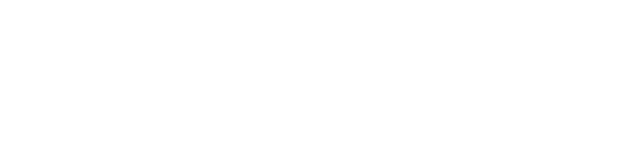
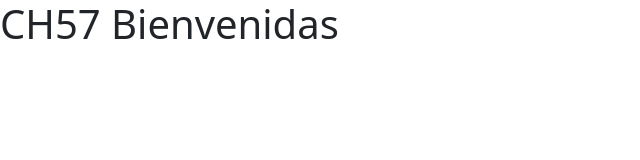
Before and after one commit to jcgeneration/ProyectoCH57, a plain HTML site: page index.html in a window 1280 px wide. Shown: the whole page, without its empty margins (0-640 px from the left). Drawn offline with nearby package versions, Linux system fonts and the light colour scheme.

Commit message:
Se agrega la página de inicio del proyecto

```diff
--- a/index.html
+++ b/index.html
@@ -7,6 +7,7 @@
     <link href="https://cdn.jsdelivr.net/npm/bootstrap@5.3.7/dist/css/bootstrap.min.css" rel="stylesheet" integrity="sha384-LN+7fdVzj6u52u30Kp6M/trliBMCMKTyK833zpbD+pXdCLuTusPj697FH4R/5mcr" crossorigin="anonymous">
   </head>
   <body>
+    <h1>CH57 Bienvenidas</h1>
     <script src="https://cdn.jsdelivr.net/npm/bootstrap@5.3.7/dist/js/bootstrap.bundle.min.js" integrity="sha384-ndDqU0Gzau9qJ1lfW4pNLlhNTkCfHzAVBReH9diLvGRem5+R9g2FzA8ZGN954O5Q" crossorigin="anonymous"></script>
     <script src="./js/main.js"></script>
   </body>
```
